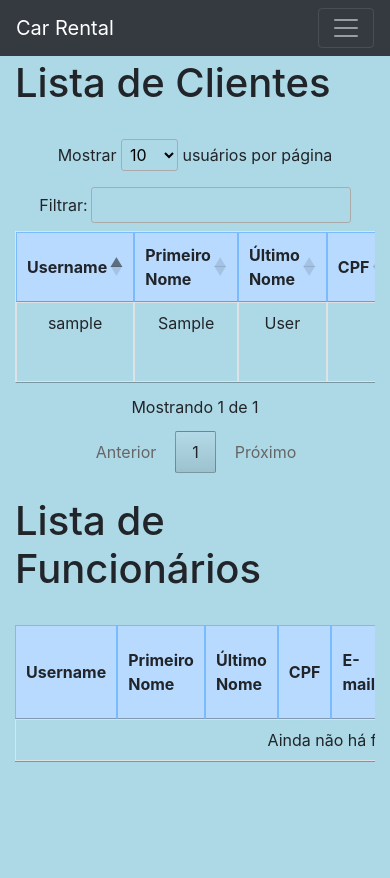
After one commit to Maxteralex/INF1407, a Django app: page /rental/funcionarios/ in a window 390 px wide. The commit adds this page. Run offline with Django 3.2, Linux system fonts and the light colour scheme; the visitor is signed in with stand-in values (Sample User, id 1); data comes from the database, SQL or seed files in the repository; data that the repository does not hold is empty; some libraries are stand-ins or nearby versions.

Commit message:
página de gerenciamento (contratar/demitir) de funcionários

```diff
--- a/CarRental/rental/forms.py
+++ b/CarRental/rental/forms.py
@@ -21,3 +21,8 @@ class AddEditCarroForm(forms.ModelForm):
 
 class CriaSolicitacaoForm(forms.Form):
     valor = forms.FloatField(label="Valor Solicitado", widget=forms.NumberInput(attrs={'class': 'form-control'}))
+
+
+class AddNovoFuncionarioForm(forms.Form):
+    salario = forms.FloatField(label="Salário", widget=forms.NumberInput(attrs={'class': 'form-control'}))
+    horas_semana = forms.IntegerField(label="Horas Contratadas por Semana", widget=forms.NumberInput(attrs={'class': 'form-control'}))
--- a/CarRental/rental/urls.py
+++ b/CarRental/rental/urls.py
@@ -1,5 +1,5 @@
 from django.urls import path
-from rental.views import views_carros, views_solicitacoes
+from rental.views import views_carros, views_solicitacoes, views_funcionarios
 
 urlpatterns = [
     path('carros/', views_carros.ListaCarros.as_view(), name="listar_carros"),
@@ -10,8 +10,9 @@ urlpatterns = [
     path('credito/', views_solicitacoes.ListaMinhasSolicitacoes.as_view(), name="minhas_solicitacoes"),
     path('credito/gerencia_solicitacoes/', views_solicitacoes.ListaSolicitacoes.as_view(), name="gerencia_solicitacoes"),
     path('credito/cria_solicitacao/', views_solicitacoes.CriaSolicitacao.as_view(), name="criar_solicitacao"),
-    path('credito/switch_status_solicitacao/<int:pk>/<str:status>/', views_solicitacoes.MudaStatusSolicitacao.as_view(), name="switch_status_solicitacao")
-    #path('funcionarios/', views_funcionarios.ListaUsuarios.as_view(), name="lista_usuarios")
+    path('credito/switch_status_solicitacao/<int:pk>/<str:status>/', views_solicitacoes.MudaStatusSolicitacao.as_view(), name="switch_status_solicitacao"),
+    path('funcionarios/', views_funcionarios.ListaClientesFuncionarios.as_view(), name="gerencia_clientes_funcionarios"),
+    path('funcionarios/contratar/<int:pk>/', views_funcionarios.AddNovoFuncionario.as_view(), name="contratar_funcionario"),
+    path('funcionarios/demitir/<int:pk>/', views_funcionarios.RemoveFuncionario.as_view(), name="demitir_funcionario"),
     #path('alugar/', views_aluguel.ListaAlugueis, name="listar_alugueis"),
-
 ]
--- /dev/null
+++ b/CarRental/rental/views/views_funcionarios.py
@@ -0,0 +1,38 @@
+from django.contrib.auth.mixins import LoginRequiredMixin
+from django.contrib.auth.models import Group
+from django.http import HttpResponseForbidden
+from django.shortcuts import render, redirect, get_object_or_404
+from django.views.generic.base import View
+from rental.forms import AddNovoFuncionarioForm
+from rental.models import Solicita, Funcionario, User
+
+
+class ListaClientesFuncionarios(LoginRequiredMixin, View):
+    def get(self, request, *args, **kwargs):
+        clientes = User.objects.filter(funcionario__isnull=True).all()
+        funcionarios = Funcionario.objects.all()
+        context = {'clientes': clientes, 'funcionarios': funcionarios, 'form': AddNovoFuncionarioForm}
+        return render(request, 'rental/gerenciar_clientes_funcionarios.html', context)
+
+
+class AddNovoFuncionario(LoginRequiredMixin, View):
+    def post(self, request, pk, *args, **kwargs):
+        usuario = get_object_or_404(User, pk=pk)
+        form = AddNovoFuncionarioForm(request.POST)
+        if form.is_valid():
+            novo_funcionario = Funcionario(usuario=usuario, salario=form.cleaned_data.get('salario', 0), horas_semana=form.cleaned_data.get('horas_semana', 0))
+            novo_funcionario.save()
+            grupo_funcionario = Group.objects.filter(name='Funcionario').first()
+            if(grupo_funcionario is not None):
+                grupo_funcionario.user_set.add(usuario)
+        return redirect('gerencia_clientes_funcionarios')
+
+
+class RemoveFuncionario(LoginRequiredMixin, View):
+    def get(self, request, pk, *args, **kwargs):
+        funcionario = get_object_or_404(Funcionario, pk=pk)
+        grupo_funcionario = Group.objects.filter(name='Funcionario').first()
+        if(grupo_funcionario is not None):
+            grupo_funcionario.user_set.remove(funcionario.usuario)
+        funcionario.delete()
+        return redirect('gerencia_clientes_funcionarios')
--- a/CarRental/templates/base.html
+++ b/CarRental/templates/base.html
@@ -39,6 +39,9 @@
 						</li>
 						<li>
 							<a class="nav-link" href="{% url 'minhas_solicitacoes' %}">Minhas Solicitações de Crédito</a>
+						</li>
+						<li>
+							<a class="nav-link" href="{% url 'gerencia_clientes_funcionarios' %}">Gerenciar Funcionários</a>
 						</li>
 					{% endif %}
 				</ul>
--- /dev/null
+++ b/CarRental/templates/rental/contratar_funcionario_modal.html
@@ -0,0 +1,35 @@
+<div class="modal fade" id="modal-contrata" role="dialog">
+    <div class="modal-dialog">
+        <div class="modal-content">
+            <div class="modal-header" style="background-color:rgb(55, 72, 231); color:white;">
+                <h4 class="modal-title text-center">Contratação de Funcionário:</h4>
+                <button type="button" class="close" data-dismiss="modal">&times;</button>
+            </div>
+            <br/>
+            <div class="row justify-content-center">
+                <div class="col-md-8">
+                    <p><b>Nome do funcionário a ser contratado:</b><br/>
+                        <span id="nome_funcionario"></span>
+                    </p>
+                </div>
+            </div>
+            <form id="form-contrata" method="POST" action="1">
+                <div class="modal-body">
+                    {% csrf_token %}
+                    {% for field in form %}
+                        <div class="row justify-content-center">
+                            <div class="form-group col-md-8">
+                                {{ field.label_tag }}
+                                {{ field }}
+                            </div>
+                        </div>
+                    {% endfor %}
+                </div>
+                <div class="modal-footer flex-nowrap">
+                    <input type="submit" name="submit" value="Contratar" class="btn btn-success btn-block ml-1"/>
+                    <button type="button" class="btn btn-danger btn-block ml-1" data-dismiss="modal">Voltar</button>
+                </div>
+            </form>
+        </div>
+    </div>
+</div>
--- /dev/null
+++ b/CarRental/templates/rental/gerenciar_clientes_funcionarios.html
@@ -0,0 +1,117 @@
+{% extends 'base.html' %}
+
+{% block title %}Gerenciar Clientes e Funcionários{% endblock %}
+{% block head %}
+    <script>
+        onload = function() {
+            $('#modal-contrata').on('show.bs.modal', function(e) {
+                $(this).find('#form-contrata').attr('action', $(e.relatedTarget).data('href'));
+                $(this).find('#nome_funcionario').text($(e.relatedTarget).data('nome'));
+            });
+
+            $('.cr-table').DataTable({
+                "language": {
+                    "lengthMenu": "Mostrar _MENU_ usuários por página",
+                    "zeroRecords": "Nada com esse filtro - desculpe",
+                    "info": "Mostrando _PAGE_ de _PAGES_",
+                    "infoEmpty": "Não há usuários com esse filtro",
+                    "infoFiltered": "(filtrado de um total de _MAX_ buscas)",
+                    "paginate": {
+                        "first": "Primeiro",
+                        "last": "Último",
+                        "next": "Próximo",
+                        "previous": "Anterior",
+                    },
+                    "loadingRecords": "Carregando...",
+                    "search": "Filtrar:",
+                    "aria": {
+                        "sortAscending": ": Ative para ordenar a coluna de forma ascendente",
+                        "sortDescending": ": Ative para ordenar a coluna de forma descendente"
+                    }
+                },
+                "ordering": true,
+                "responsive": true
+            });
+        }
+    </script>
+{% endblock %}
+{% block content %}
+    {% include 'rental/contratar_funcionario_modal.html' %}
+    <h1>Lista de Clientes</h1>
+    <br/>
+    <div class="table-responsive">
+        <table class="table table-bordered table-hover cr-table" >
+            <thead>
+                <tr class="table-primary">
+                    <th class="w-15"> Username </th>
+                    <th class="w-15"> Primeiro Nome </th>
+                    <th class="w-5"> Último Nome </th>
+                    <th class="w-5"> CPF </th>
+                    <th class="w-5"> E-mail </th>
+                    <th class="w-5"> Telefone </th>
+                    <th class="w-50"> Ações </th>
+                </tr>
+            </thead>
+            <tbody>
+                {% for cliente in clientes %}
+                    <tr>
+                        <td> {{ cliente.username }} </td>
+                        <td> {{ cliente.first_name }} </td>
+                        <td> {{ cliente.last_name }} </td>
+                        <td> {{ cliente.cpf }} </td>
+                        <td> {{ cliente.email }} </td>
+                        <td> {{ cliente.telefone }} </td>
+                        <td>
+                            <button type="button" class="btn btn-primary" data-toggle="modal" data-target="#modal-contrata" data-href="{% url 'contratar_funcionario' pk=cliente.id %}" data-nome="{{ cliente.first_name }} {{ cliente.last_name }}">Tornar Funcionário</button>
+                        </td>
+                    </tr>
+                {% empty %}
+                    <tr>
+                        <td colspan="7">Ainda não há clientes.</td>
+                    </tr>
+                {% endfor %}
+            </tbody>
+        </table>
+    </div>
+    <br/>
+    <h1>Lista de Funcionários</h1>
+    <br/>
+    <div class="table-responsive">
+        <table class="table table-bordered table-hover cr-table" >
+            <thead>
+                <tr class="table-primary">
+                    <th class="w-15"> Username </th>
+                    <th class="w-15"> Primeiro Nome </th>
+                    <th class="w-5"> Último Nome </th>
+                    <th class="w-5"> CPF </th>
+                    <th class="w-5"> E-mail </th>
+                    <th class="w-5"> Telefone </th>
+                    <th class="w-5"> Salário </th>
+                    <th class="w-5"> Horas de Trabalho Semanais </th>
+                    <th class="w-50"> Ações </th>
+                </tr>
+            </thead>
+            <tbody>
+                {% for funcionario in funcionarios %}
+                    <tr>
+                        <td> {{ funcionario.usuario.username }} </td>
+                        <td> {{ funcionario.usuario.first_name }} </td>
+                        <td> {{ funcionario.usuario.last_name }} </td>
+                        <td> {{ funcionario.usuario.cpf }} </td>
+                        <td> {{ funcionario.usuario.email }} </td>
+                        <td> {{ funcionario.usuario.telefone }} </td>
+                        <td> {{ funcionario.salario }} </td>
+                        <td> {{ funcionario.horas_semana }} </td>
+                        <td>
+                            <a href="{% url 'demitir_funcionario' pk=funcionario.usuario.id %}" class="btn btn-danger">Demitir Funcionário</a>
+                        </td>
+                    </tr>
+                {% empty %}
+                    <tr>
+                        <td colspan="9">Ainda não há funcionários.</td>
+                    </tr>
+                {% endfor %}
+            </tbody>
+        </table>
+    </div>
+{% endblock %}
```
Also changed, not shown: CarRental/rental/migrations/0003_auto_20201202_1749.py (added).
